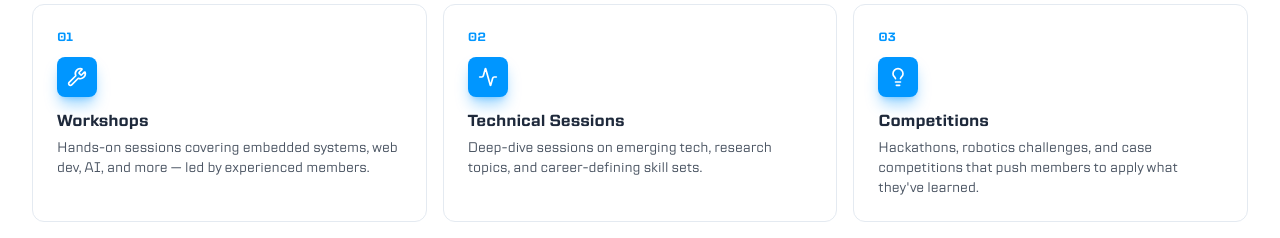
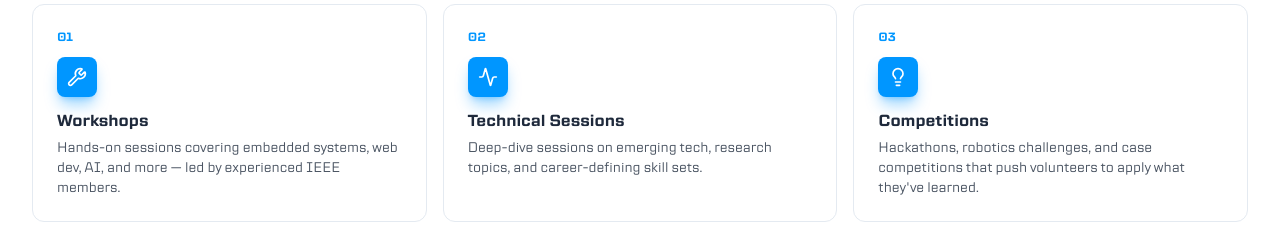
Before and after one commit to ieeesha10-svg/Ieee-website, a React (Vite) app in the folder client/: page /about in a window 1280 px wide. Shown: the part 1500-1738 px from the top of the page. Built offline with nearby package versions, Linux system fonts and the light colour scheme; no server answers.

Commit message:
update 'members' to 'volunteers'

```diff
--- a/client/src/data/committeesData.js
+++ b/client/src/data/committeesData.js
@@ -81,7 +81,7 @@ export const committees = [
     subtitle: "Software & engineering",
     points: [
       "Organizing technical workshops, hackathons, and coding challenges.",
-      "Mentoring members on software, hardware, and engineering skills.",
+      "Mentoring volunteers on software, hardware, and engineering skills.",
       "Facilitating industry-relevant projects and IEEE technical programs.",
     ],
     recruitmentOpen: false,
@@ -94,7 +94,7 @@ export const committees = [
     subtitle: "Soft skills & growth",
     points: [
       "Hosting soft-skill sessions, leadership talks, and personal growth events.",
-      "Curating cultural, social, and recreational activities for members.",
+      "Curating cultural, social, and recreational activities for volunteers.",
       "Bridging the gap between engineering and interpersonal development.",
     ],
     recruitmentOpen: false,
--- a/client/src/sections/about/WhatWeDoSection.jsx
+++ b/client/src/sections/about/WhatWeDoSection.jsx
@@ -3,9 +3,9 @@ import { Activity, Wrench, Lightbulb, Users, Phone, Rocket } from 'lucide-react'
 import Badge from '../../components/Badge'
 
 const ourActivities = [
-  { tag: '01', icon: Wrench, title: 'Workshops', desc: 'Hands-on sessions covering embedded systems, web dev, AI, and more — led by experienced members.' },
+  { tag: '01', icon: Wrench, title: 'Workshops', desc: 'Hands-on sessions covering embedded systems, web dev, AI, and more — led by experienced IEEE members.' },
   { tag: '02', icon: Activity, title: 'Technical Sessions', desc: 'Deep-dive sessions on emerging tech, research topics, and career-defining skill sets.' },
-  { tag: '03', icon: Lightbulb, title: 'Competitions', desc: 'Hackathons, robotics challenges, and case competitions that push members to apply what they\'ve learned.' },
+  { tag: '03', icon: Lightbulb, title: 'Competitions', desc: 'Hackathons, robotics challenges, and case competitions that push volunteers to apply what they\'ve learned.' },
   { tag: '04', icon: Users, title: 'Community Activities', desc: 'Social events, team bonding trips, and volunteering initiatives that build lasting friendships.' },
   { tag: '05', icon: Phone, title: 'Industry Talks', desc: 'Sessions with engineers and founders from leading tech companies sharing real career insight.' },
   { tag: '06', icon: Rocket, title: 'Real Projects', desc: 'Build and ship real-world projects guided by experienced mentors from start to finish.' },
```
